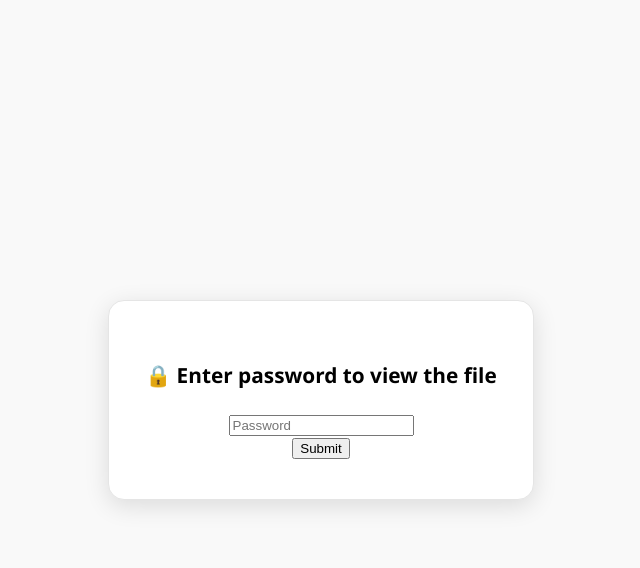
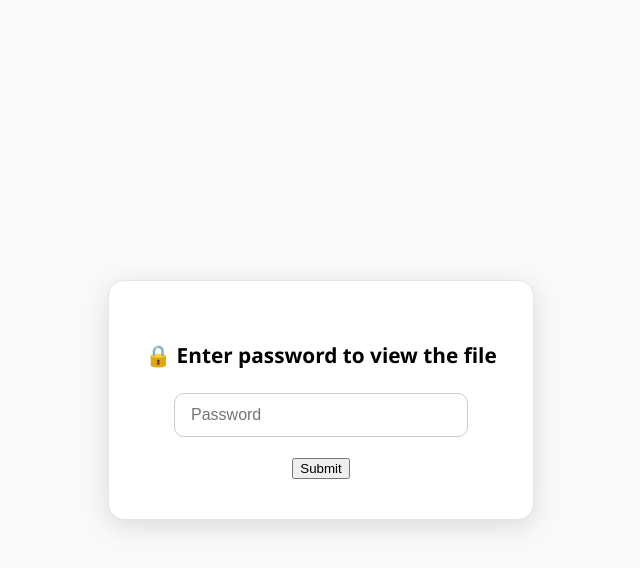
Before and after one commit to FanCam-AI/Back-End, a FastAPI app: template domain/share/templates/password_form.html in a window 1280 px wide. Shown: the top 568 px of the page, without its empty margins (319-959 px from the left). Run offline with FastAPI, Linux system fonts and the light colour scheme; the template is opened without the code that fills it, so the values that code supplies are empty; parts of the project's set-up code (start-up, migrations or seed data) failed here and were passed over.

Commit message:
Fix: file_not_found_form 호출 시 인자 누락 수정, password_form.html 수정

```diff
--- a/domain/share/router.py
+++ b/domain/share/router.py
@@ -31,8 +31,8 @@ async def get_protected_form(request: Request, public_id: str, db: Session = Dep
 
 
 @share_router.post("/protected/{public_id}")
-async def check_password(public_id: str, password: str = Form(...), db: Session = Depends(get_db)):
-    response = service.check_password(db, public_id, password)
+async def check_password(request: Request, public_id: str, password: str = Form(...), db: Session = Depends(get_db)):
+    response = service.check_password(db, request, public_id, password)
     return response
 
 
--- a/domain/share/templates/password_form.html
+++ b/domain/share/templates/password_form.html
@@ -12,31 +12,51 @@
             background-color: #f9f9f9;
             color: #111;
         }
+
+        input[type="password"] {
+            padding: 0.75rem 1rem;
+            border-radius: 10px;
+            border: 1px solid #ccc;
+            margin-bottom: 1.2rem;
+            width: 100%;
+            max-width: 260px;
+            font-size: 16px;
+        }
+
         .container {
             background: #fff;
             padding: 2.5rem 2rem;
             border-radius: 16px;
-            box-shadow: 0 6px 24px rgba(0,0,0,0.12);
+            box-shadow: 0 6px 24px rgba(0, 0, 0, 0.12);
             text-align: center;
             max-width: 360px;
             width: 90%;
             border: 1px solid #e5e5e5;
             animation: fadeIn 0.5s ease-in-out;
         }
+
         h3 {
             margin-bottom: 1.5rem;
             font-size: 1.3rem;
             font-weight: 600;
             color: #000;
         }
+
         .error {
             color: red;
             margin-bottom: 1rem;
             font-size: 0.95rem;
         }
+
         @keyframes fadeIn {
-            from { opacity: 0; transform: translateY(20px); }
-            to { opacity: 1; transform: translateY(0); }
+            from {
+                opacity: 0;
+                transform: translateY(20px);
+            }
+            to {
+                opacity: 1;
+                transform: translateY(0);
+            }
         }
     </style>
 </head>
```
Also changed, not shown: domain/share/service.py (+4 -4 lines). Lines whose indentation alone changed are shown as unchanged.
